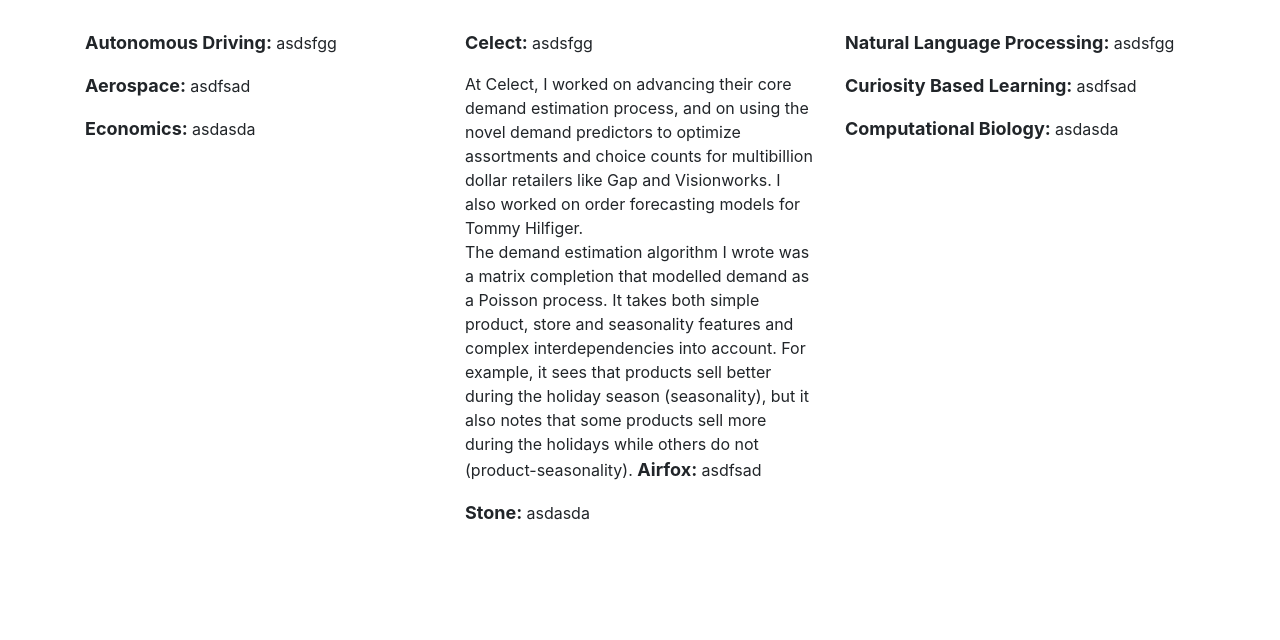
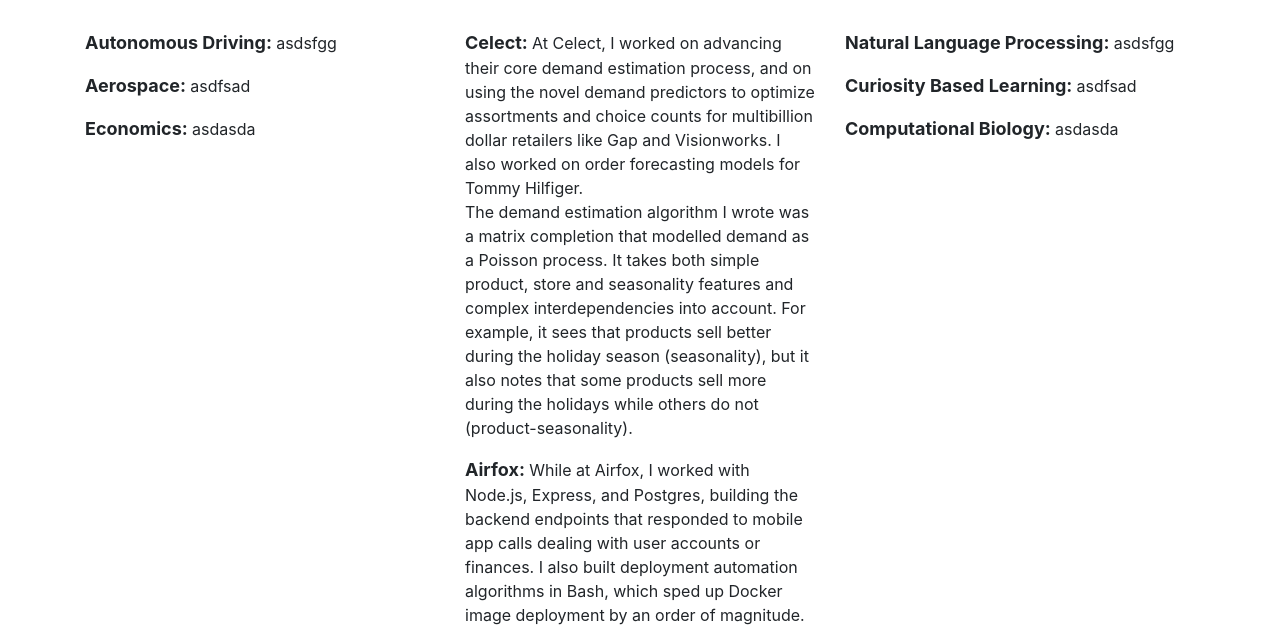
Before and after one commit to rohilverma/rohilverma.github.io, a website: page index.html in a window 1280 px wide. Shown: the part 277-917 px from the top of the page. Before the commit the page ends 863 px from the top, so only its background shows below. Drawn offline with Linux system fonts and the light colour scheme.

Commit message:
added work

```diff
--- a/index.html
+++ b/index.html
@@ -102,16 +102,16 @@
 		Celect:
 		</font>
 		</b>
-		asdsfgg
+		 At Celect, I worked on advancing their core demand estimation process, and on using the novel demand predictors to optimize assortments and choice counts for multibillion dollar retailers like Gap and Visionworks. I also worked on order forecasting models for Tommy Hilfiger.<br>
+		The demand estimation algorithm I wrote was a matrix completion that modelled demand as a Poisson process. It takes both simple product, store and seasonality features and complex interdependencies into account. For example, it sees that products sell better during the holiday season (seasonality), but it also notes that some products sell more during the holidays while others do not (product-seasonality).
 		</p>
-		<p> At Celect, I worked on advancing their core demand estimation process, and on using the novel demand predictors to optimize assortments and choice counts for multibillion dollar retailers like Gap and Visionworks. I also worked on order forecasting models for Tommy Hilfiger.<br>
-		The demand estimation algorithm I wrote was a matrix completion that modelled demand as a Poisson process. It takes both simple product, store and seasonality features and complex interdependencies into account. For example, it sees that products sell better during the holiday season (seasonality), but it also notes that some products sell more during the holidays while others do not (product-seasonality).
+		<p>
 		<b>
 		<font size="4">
 		Airfox:
 		</font>
 		</b>
-		asdfsad
+		While at Airfox, I worked with Node.js, Express, and Postgres, building the backend endpoints that responded to mobile app calls dealing with user accounts or finances. I also built deployment automation algorithms in Bash, which sped up Docker image deployment by an order of magnitude.
 		</p>
 		<p>
 		<b>
@@ -119,7 +119,9 @@
 		Stone:
 		</font>
 		</b>
-		asdasda
+		During my summer at Stone I worked on engineering an automated weighing-payment product and building an Internet of Things software library.<br>
+		In Brazil, employees lunch at <i>kilo</i> restaurants, where food is billed by weight and drinks and desserts may be purchased separately. I used a Raspberry Pi to interface between Stone's point-of-sales machines and restaurants' weighing machines, automating the process and saving restaurants money. <br>
+		I also wrote a cross-platform software library in Python that provided a high-level communication interface for IoT devices. It implemented the MQTT protocol over TCP and allowed users to abstract away IoT device communication, allowing them to focus on application specific functions, such as temperature sensing or foot traffic measurement.
 		</p>
 		<br>
     </div>
```
